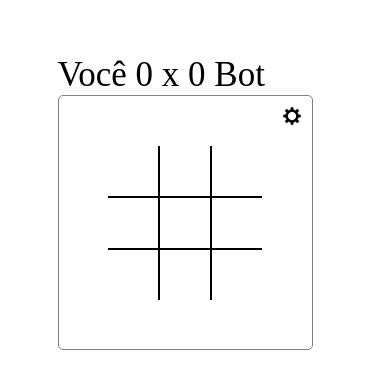
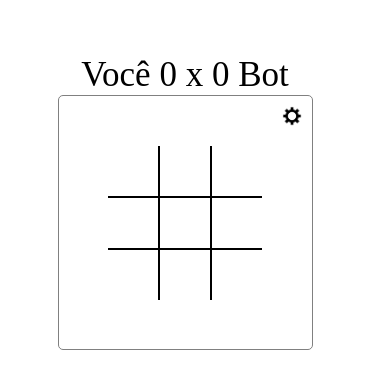
Before and after one commit to ArthurLobopro/jogo-da-velha, an Electron app: page index.html in a window 370 px wide. Shown: the part 220-608 px from the top of the page. Drawn offline with Linux system fonts and the light colour scheme.

Commit message:
conflito de css resolvido

```diff
--- a/index.css
+++ b/index.css
@@ -5,9 +5,8 @@
 }
 /*Tags*/
 body{
-    display: flex;
-    flex-direction: column;
-    justify-content: center;
+    display: grid;
+    place-items: center;
     height: 100vh;
     align-items: center;
     background-color: white;
@@ -29,6 +28,10 @@ section > .config:hover{
     background-color: #f1f3f4;
 }
 /*Ids*/
+#container{
+    display: grid;
+    place-items: center;
+}
 #content{
     width: 154px;
     height: 154px;
@@ -77,7 +80,7 @@ section > .config:hover{
     display: none !important;
 }
 
-button{
+#content button{
     background-color: #0D6EFD;
     color: white;
     font-family: 'Nunito';
```
